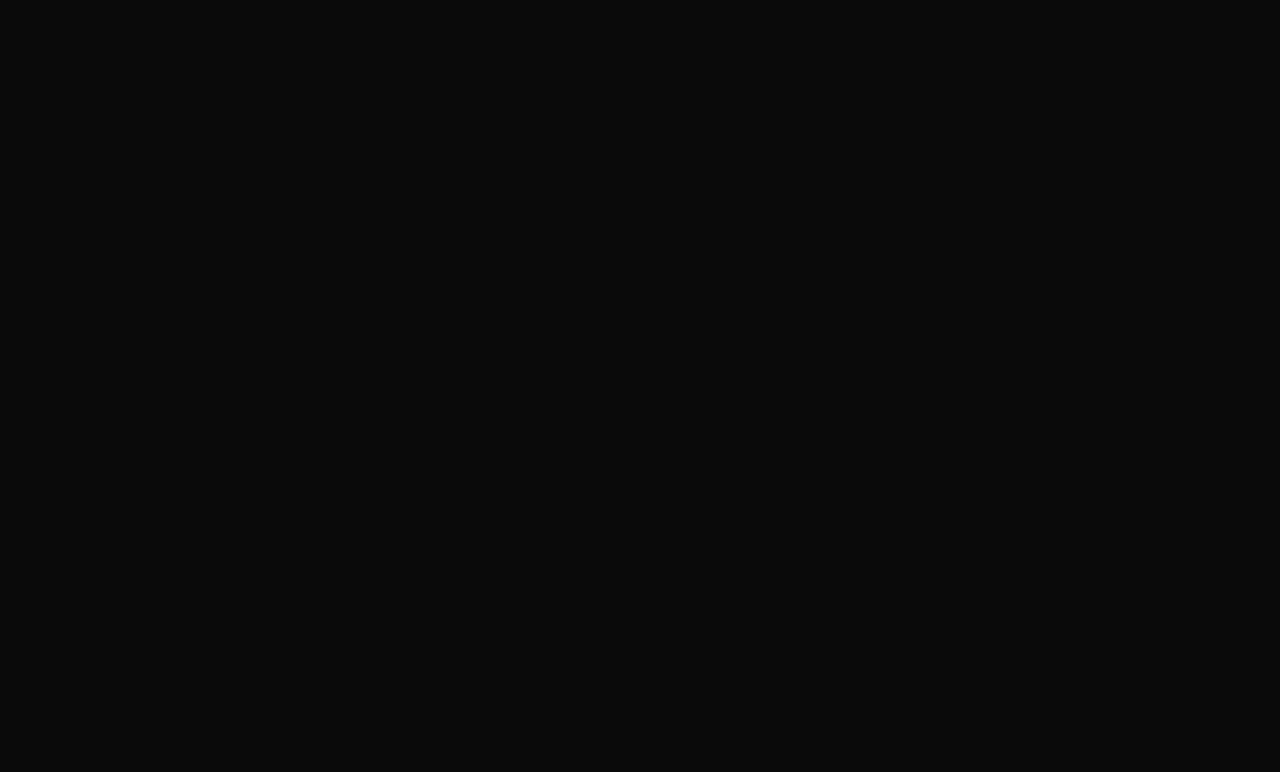
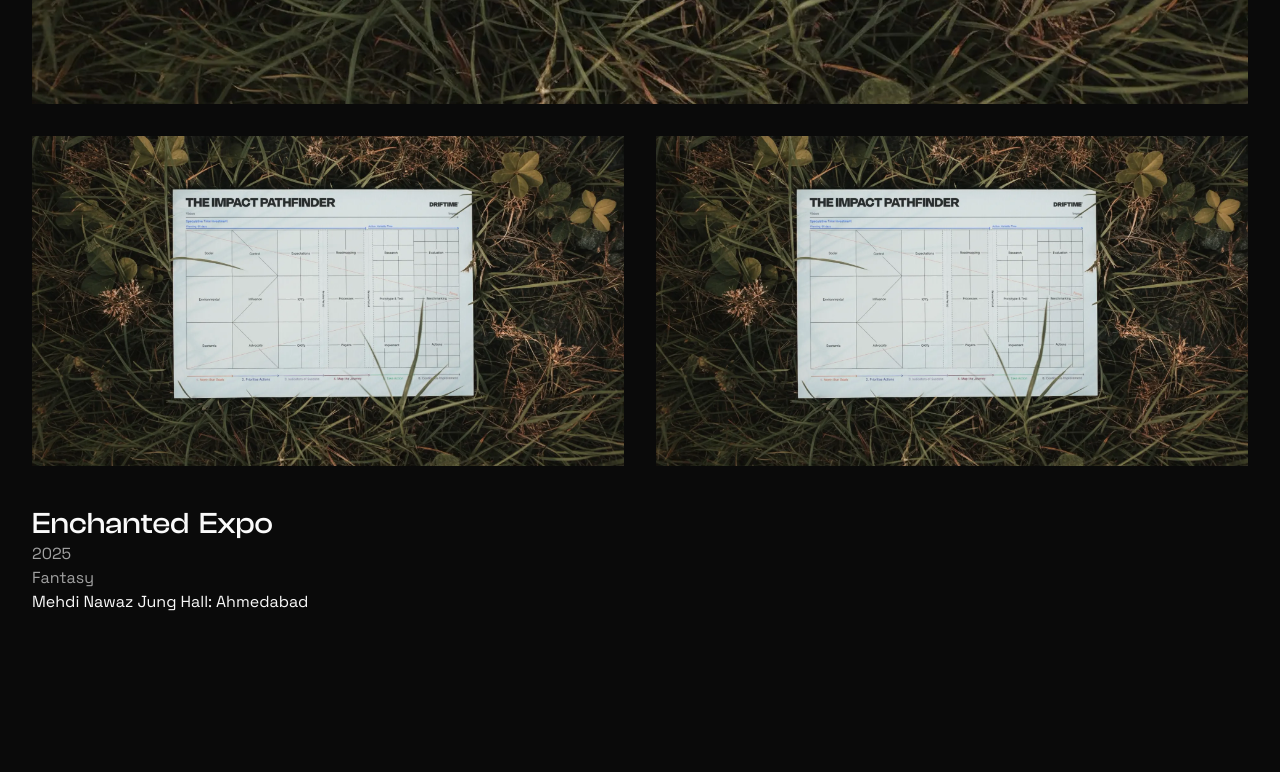
Before and after one commit to DevasishSaikiaWeb/Orglife, a Next.js app: page /events/Concerts in a window 1280 px wide. Shown: the part 2560-3332 px from the top of the page. Before the commit the page ends 2448 px from the top, so only its background shows below. Built offline with nearby package versions, Linux system fonts and the light colour scheme.

Commit message:
feat: add multiple Enchanted Expo events with updated image structure for enhanced presentation

```diff
--- a/src/constants/events.ts
+++ b/src/constants/events.ts
@@ -28,16 +28,37 @@
       genre: "Rock Concert",
       location: "Ahmedabad, Gujarat",
     },
-    // {
-    //   title: "Enchanted Expo",
-    //   images: [
-    //     ["/images/demo1.webp"],
-    //     ["/images/demo1.webp", "/images/demo1.webp"],
-    //   ],
-    //   year: "2025",
-    //   genre: "Fantasy",
-    //   location: "Mehdi Nawaz Jung Hall: Ahmedabad",
-    // },
+    {
+      title: "Enchanted Expo",
+      images: [
+        ["/images/demo1.webp"],
+        ["/images/demo1.webp", "/images/demo1.webp"],
+      ],
+      year: "2025",
+      genre: "Fantasy",
+      location: "Mehdi Nawaz Jung Hall: Ahmedabad",
+    },
+    {
+      title: "Enchanted Expo",
+      images: [
+        ["/images/demo1.webp", "/images/demo1.webp"],
+        ["/images/demo1.webp", "/images/demo1.webp"],
+        ["/images/demo1.webp"],
+      ],
+      year: "2025",
+      genre: "Fantasy",
+      location: "Mehdi Nawaz Jung Hall: Ahmedabad",
+    },
+    {
+      title: "Enchanted Expo",
+      images: [
+        ["/images/demo1.webp", "/images/demo1.webp"],
+        ["/images/demo1.webp", "/images/demo1.webp"],
+      ],
+      year: "2025",
+      genre: "Fantasy",
+      location: "Mehdi Nawaz Jung Hall: Ahmedabad",
+    },
   ],
 
   Festivals: [
```
